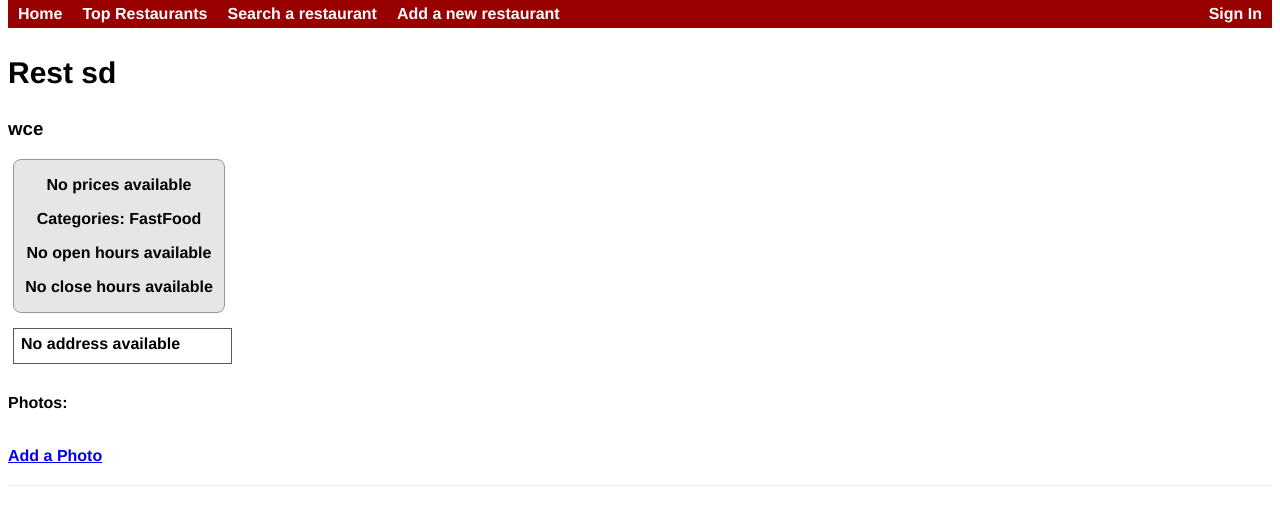
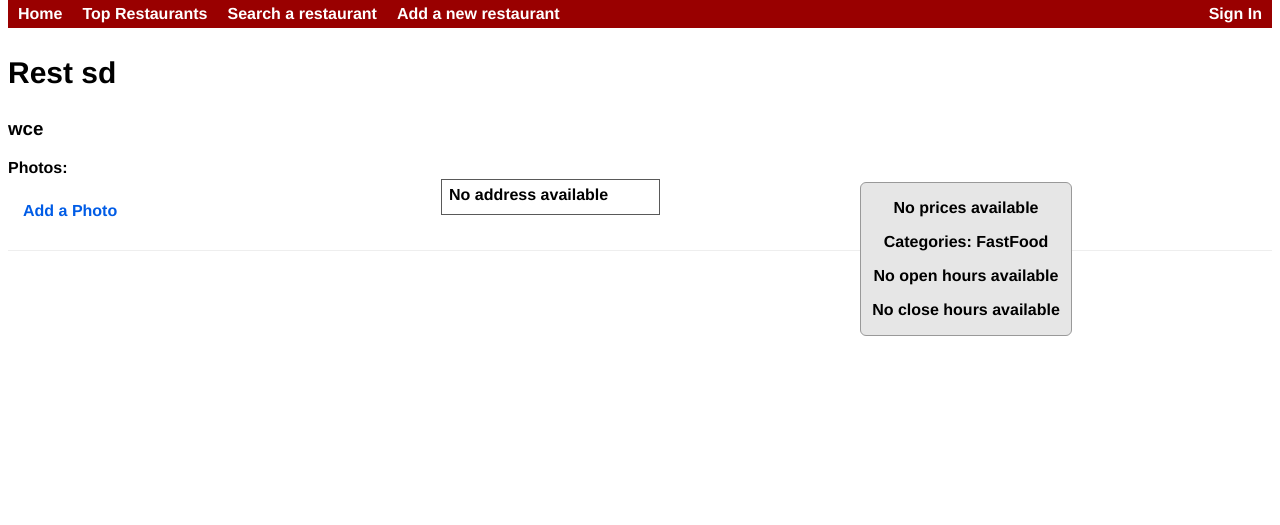
Before and after one commit to Nunommpinto/FEUP-LTW, a PHP site: page /templates/restaurant.php?idRestaurant=13 in a window 1280 px wide. Shown: the part 133-658 px from the top of the page. Run offline with PHP 8.4, Linux system fonts and the light colour scheme; data comes from the database, SQL or seed files in the repository; some libraries are stand-ins or nearby versions.

Commit message:
css changed

```diff
--- a/src/css/restaurant.css
+++ b/src/css/restaurant.css
@@ -8,12 +8,12 @@
 }
 
 #restaurantInfo {
+	float: right;
 	background-color: #e6e6e6;
     width: 210px;
     border: 1px groove #999999;
-	border-radius: 8px;
-    margin-left: 5px;
-	margin-bottom: 15px;
+	border-radius: 6px;
+	margin: 23px 200px 15px 200px;
 	text-align: center;
 }
 
@@ -30,14 +30,14 @@
     border: 1px solid #595959;
 	padding-left: 7px;
 	padding-top: 6px;
-    margin: 5px 0px 30px 5px;
+    margin: 20px 0px 30px 5px;
+	float:right;
 }
 
 
 #map {
-	float:left;
 	border: 1px solid #595959;
-	margin-bottom: 10px;
+	margin: 2px 4px 13px 0px;
 }
 
 #country, #road, #city, #postalCode {
@@ -68,8 +68,18 @@
 }
 
 #add {
-	padding: 20px 0px 20px 0px;
+	padding: 10px 0px 20px 0px;
+	margin-left: 15px;
+	margin-bottom: 10px;
+}
 
+#add a {
+	color: #005ce6;
+	text-decoration: none;
+}
+
+#add a:hover {
+	text-decoration: underline;
 }
 
 .review {
@@ -97,5 +107,5 @@
 
 .response {
 	margin-top: 10px;
-	margin-left: 100px;
+	margin-left: 150px;
 }
```
